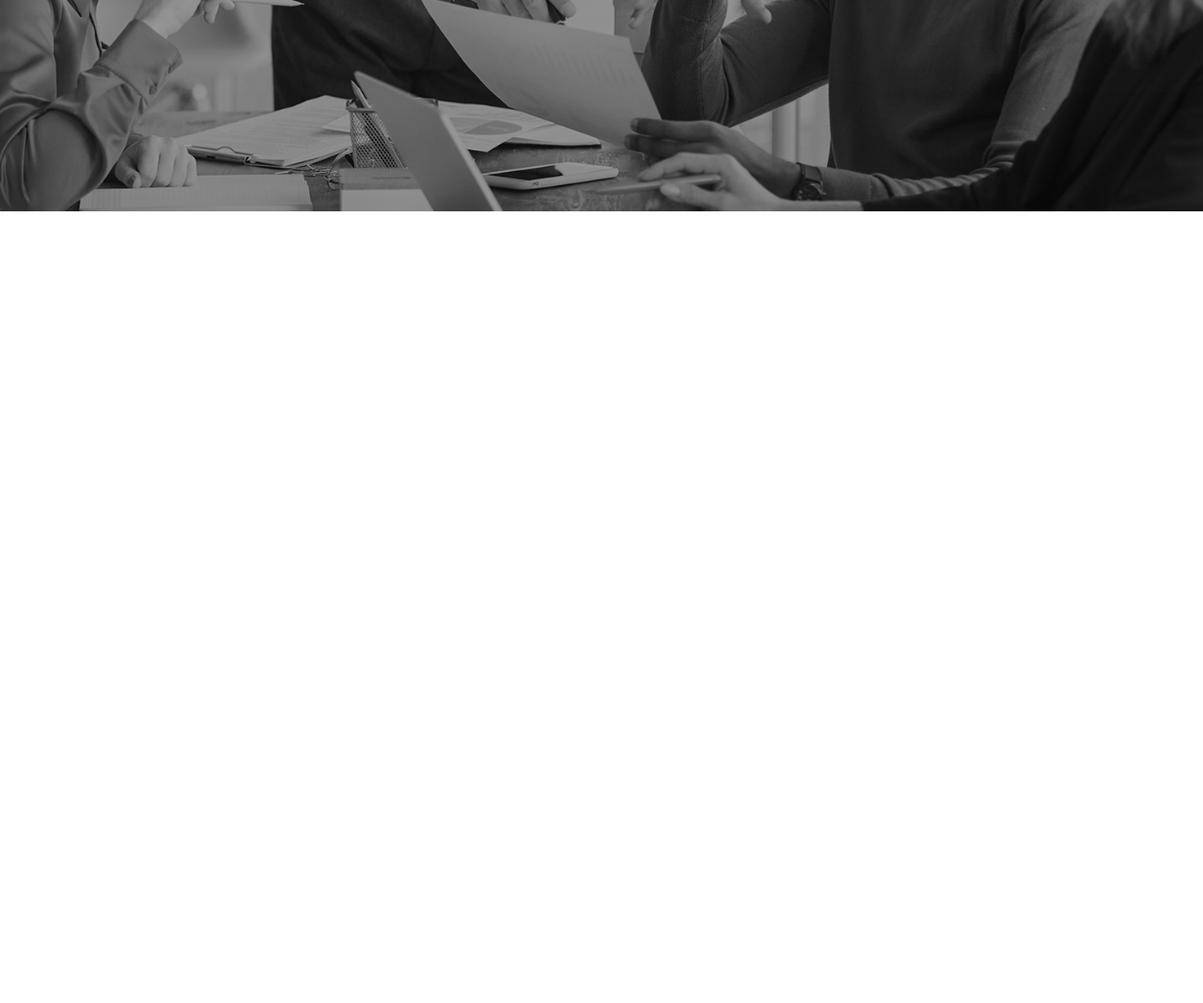
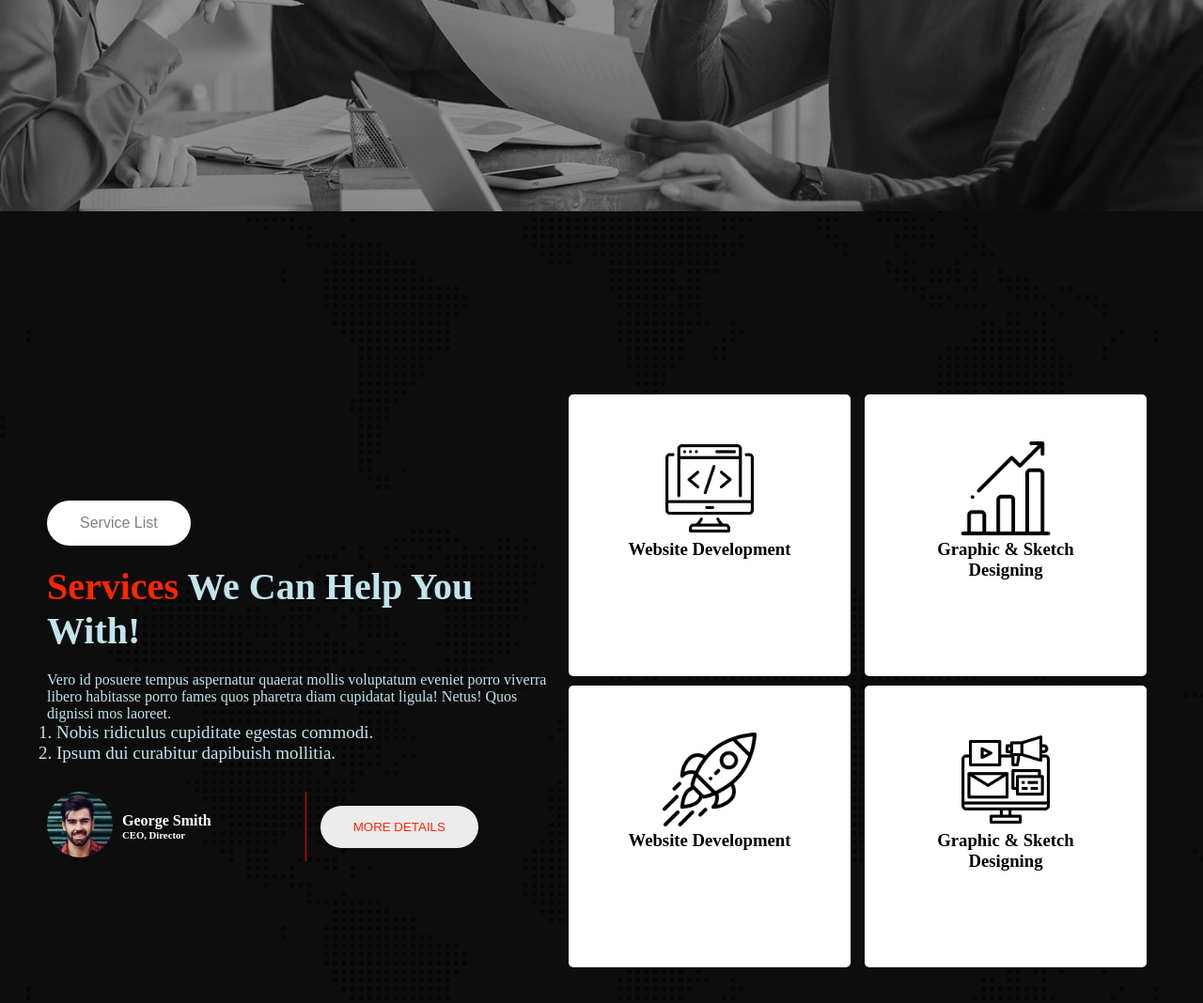
Before and after one commit to shaid30044/digital-agency, a plain HTML site: page index.html in a window 1280 px wide. Shown: the part 640-1708 px from the top of the page at 94% size. Before the commit the page ends 865 px from the top, so only its background shows below. Drawn offline with Linux system fonts and the light colour scheme.

Commit message:
service section done

```diff
--- a/index.html
+++ b/index.html
@@ -28,12 +28,67 @@
         <div class="banner">
             <div class="banner-description">
                 <h1 class="banner-title"><span class="digital">Digital</span> Agency You <br>Can Rely Upon!</h1>
-                <p class="banner-info">Hymenaeos! Omnis arcu vitae? Phasellus irure cupidatat incidunt, semper metus, nibh <br>adipisci assumenda odio, quos, senectus vehicula occaecat, officiis malesuada cras.</p>
+                <p class="banner-info">Hymenaeos! Omnis arcu vitae? Phasellus irure cupidatat incidunt, semper metus,
+                    nibh <br>adipisci assumenda odio, quos, senectus vehicula occaecat, officiis malesuada cras.</p>
                 <button class="banner-btn-1">DISCOVER MORE</button>
                 <button class="banner-btn-2">HIRE US NOW</button>
             </div>
         </div>
     </header>
+
+    <!-- service section -->
+    <main>
+        <div class="service">
+            <div class="elements">
+                <button class="service-btn">Service List</button>
+                <h1 class="service-title"><span class="services">Services</span> We Can Help You With!</h1>
+                <p class="service-info">Vero id posuere tempus aspernatur quaerat mollis voluptatum eveniet porro viverra
+                    libero habitasse porro fames quos pharetra diam cupidatat ligula! Netus! Quos dignissi mos laoreet.
+                </p>
+                <ol class="list">
+                    <li>Nobis ridiculus cupiditate egestas commodi.</li>
+                    <li>Ipsum dui curabitur dapibuish mollitia.</li>
+                </ol>
+                <div class="author">
+                    <div class="author-row">
+                        <div>
+                            <img class="profile" src="asset/image/author.jpg" alt=""></div>
+                        <div class="author-info">
+                            <h4>George Smith</h4>
+                            <h6>CEO, Director</h6>
+                        </div>
+                    </div>
+                    <div>
+                        <button class="author-btn">MORE DETAILS</button>
+                    </div>
+                </div>
+            </div>
+            <div class="boxes">
+                <div class="first-2-box">
+                    <div class="box">
+                        <img src="asset/icons/coding.png" alt="" class="icon">
+                        <h3 class="icon-info">Website Development
+                        </h3>
+                    </div>
+                    <div class="box">
+                        <img src="asset/icons/bar-chart.png" alt="" class="icon">
+                        <h3 class="icon-info">Graphic & Sketch Designing</h3>
+                    </div>
+                </div>
+                <div class="last-2-box">
+                    <div class="box">
+                        <img src="asset/icons/startup.png" alt="" class="icon">
+                        <h3 class="icon-info">Website Development
+                        </h3>
+                    </div>
+                    <div class="box">
+                        <img src="asset/icons/digital-marketing.png" alt="" class="icon">
+                        <h3 class="icon-info">Graphic & Sketch Designing</h3>
+                    </div>
+                </div>
+            </div>
+        </div>
+    </main>
 </body>
 
 </html>
--- a/style.css
+++ b/style.css
@@ -91,3 +91,104 @@
 .banner-btn-2:hover {
     color: rgb(255, 38, 0);
 }
+
+/* service style */
+
+.service {
+    height: 100vh;
+    background-image: url("asset/image/footer-bg.png"), linear-gradient(rgba(0,0,0,0.95), rgba(0,0,0,0.95));
+    display: flex;
+    background-blend-mode: overlay;
+    background-position: center;
+    justify-content: space-between;
+    align-items: center;
+    padding: 100px 50px 400px 50px;
+    color: white;
+}
+
+.elements {
+    color: rgb(194, 228, 236);
+}
+
+.service-btn {
+    color: gray;
+    background-color: white;
+    padding: 15px 35px;
+    border: 0;
+    border-radius: 30px;
+    font-size: 16px;
+}
+
+.service-title {
+    font-size: 40px;
+    padding-top: 20px;
+    padding-bottom: 20px;
+}
+
+.services {
+    color: rgb(255, 38, 0);
+}
+
+.main-info {
+    width: 50%;
+    font-size: 19px;
+    padding-bottom: 30px;
+}
+
+.list {
+    font-size: 19px;
+    padding-left: 10px;
+    padding-bottom: 30px;
+}
+
+.author {
+    display: flex;
+    gap: 15px;
+    align-items: center;
+}
+
+.author-row {
+    display: flex;
+    align-items: center;
+    gap: 10px;
+    border-right: 1px solid red;
+    padding-right: 100px;
+}
+
+.profile {
+    width: 70px;
+    height: 70px;
+    border-radius: 35px;
+}
+
+.author-info {
+    color: white;
+}
+
+.author-btn {
+    color: rgb(255, 38, 0);
+    background-color: rgb(236, 236, 236);
+    padding: 15px 35px;
+    border: 0;
+    border-radius: 25px;
+}
+
+.box {
+    width: 200px;
+    height: 200px;
+    padding: 50px;
+    border-radius: 5px;
+    text-align: center;
+    background-color: white;
+    color: black;
+}
+
+.first-2-box, .last-2-box {
+    display: flex;
+    gap: 15px;
+    margin: 10px;
+}
+
+.icon {
+    width: 100px;
+}
```
